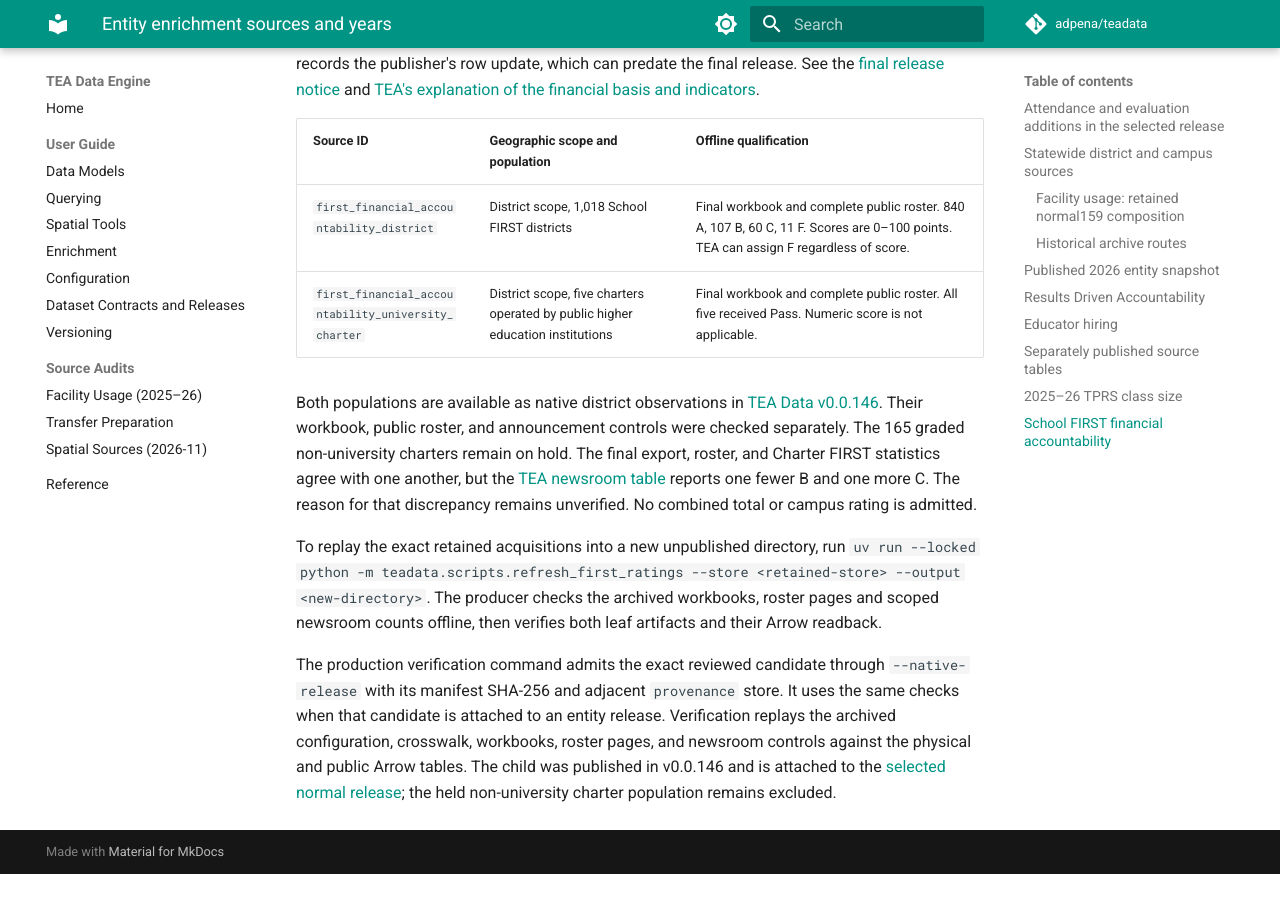
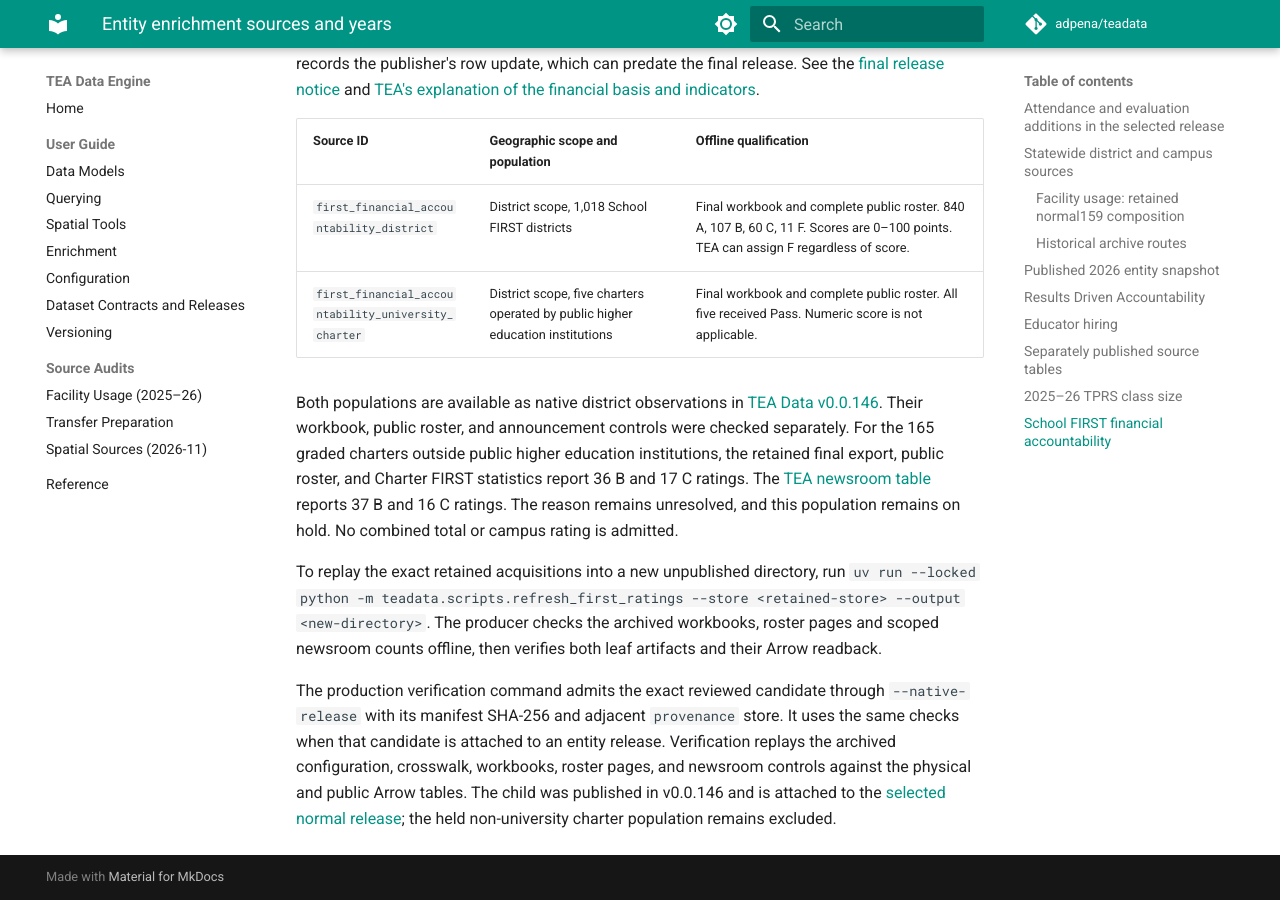
Before and after one commit to adpena/teadata, an MkDocs documentation site: the page built from docs/source-coverage.md, in a window 1280 px wide and 900 px high, scrolled down 14115 px. Built offline with MkDocs 1.6.1 and Material for MkDocs 9.7.7, drawn with Linux system fonts in a browser that asks for light colours; comment, search, counter and statistics services are not loaded; before the commit the page ends 14989 px from its top, so only the background shows below that.

Commit message:
Correct the graded charter FIRST source discrepancy

```diff
--- a/docs/source-coverage.md
+++ b/docs/source-coverage.md
@@ -558,12 +558,12 @@ and [TEA's explanation of the financial basis and indicators](https://tea.texas.
 
 Both populations are available as native district observations in
 [TEA Data v0.0.146](https://github.com/adpena/teadata/releases/tag/v0.0.146).
-Their workbook, public roster,
-and announcement controls were checked separately. The 165 graded
-non-university charters remain on hold. The final export, roster, and
-Charter FIRST statistics agree with one another, but the [TEA newsroom table](https://tea.texas.gov/about-tea/newsroom/tea-releases-final-2025-2026-financial-accountability-ratings)
-reports one fewer B and one more C. The reason for that discrepancy remains
-unverified. No combined total or campus rating is admitted.
+Their workbook, public roster, and announcement controls were checked separately.
+For the 165 graded charters outside public higher education institutions, the
+retained final export, public roster, and Charter FIRST statistics report 36 B
+and 17 C ratings. The [TEA newsroom table](https://tea.texas.gov/about-tea/newsroom/tea-releases-final-2025-2026-financial-accountability-ratings)
+reports 37 B and 16 C ratings. The reason remains unresolved, and this population
+remains on hold. No combined total or campus rating is admitted.
 
 To replay the exact retained acquisitions into a new unpublished directory,
 run `uv run --locked python -m teadata.scripts.refresh_first_ratings --store
```
